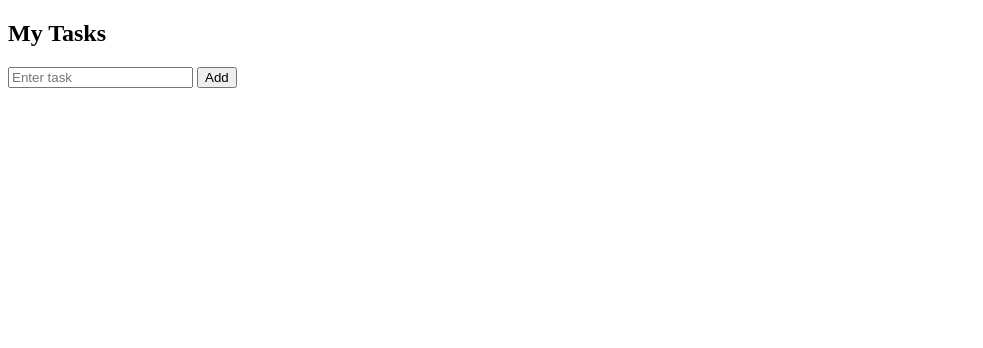
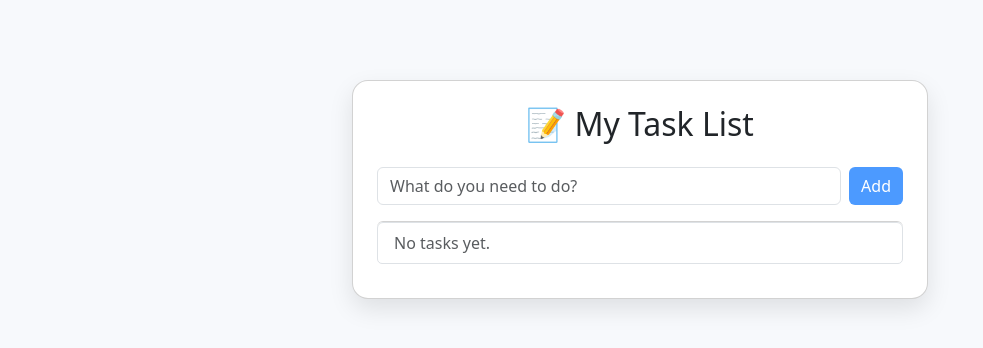
Before and after one commit to XEESHANAKRAM/Project-1-TODO-Flask-Web-App, a Flask app: page / in a window 1280 px wide. Shown: the top 348 px of the page, without its empty margins (0-983 px from the left). Run offline with Flask 3, Linux system fonts and the light colour scheme.

Commit message:
Update index.html

```diff
--- a/templates/index.html
+++ b/templates/index.html
@@ -1,16 +1,53 @@
 <!DOCTYPE html>
-<html>
-<head><title>TODO App</title></head>
+<html lang="en">
+<head>
+    <meta charset="UTF-8">
+    <title>TODO App</title>
+    <link href="https://cdn.jsdelivr.net/npm/bootstrap@5.3.3/dist/css/bootstrap.min.css" rel="stylesheet">
+    <style>
+        body {
+            background: #f7f9fc;
+        }
+        .container {
+            max-width: 600px;
+            margin-top: 80px;
+        }
+        .card {
+            border-radius: 16px;
+            box-shadow: 0 10px 25px rgba(0,0,0,0.1);
+        }
+        .form-control:focus {
+            box-shadow: none;
+            border-color: #4c9aff;
+        }
+        button.btn-primary {
+            background-color: #4c9aff;
+            border: none;
+        }
+        button.btn-primary:hover {
+            background-color: #357ae8;
+        }
+        li {
+            margin-bottom: 10px;
+        }
+    </style>
+</head>
 <body>
-    <h2>My Tasks</h2>
-    <form action="/add" method="post">
-        <input name="task" placeholder="Enter task">
-        <button type="submit">Add</button>
-    </form>
-    <ul>
-        {% for task in tasks %}
-            <li>{{ task }}</li>
-        {% endfor %}
-    </ul>
+    <div class="container">
+        <div class="card p-4">
+            <h2 class="text-center mb-4">📝 My Task List</h2>
+            <form action="/add" method="post" class="d-flex mb-3">
+                <input name="task" class="form-control me-2" placeholder="What do you need to do?" required>
+                <button type="submit" class="btn btn-primary">Add</button>
+            </form>
+            <ul class="list-group">
+                {% for task in tasks %}
+                    <li class="list-group-item">{{ task }}</li>
+                {% else %}
+                    <li class="list-group-item text-muted">No tasks yet.</li>
+                {% endfor %}
+            </ul>
+        </div>
+    </div>
 </body>
 </html>
```
